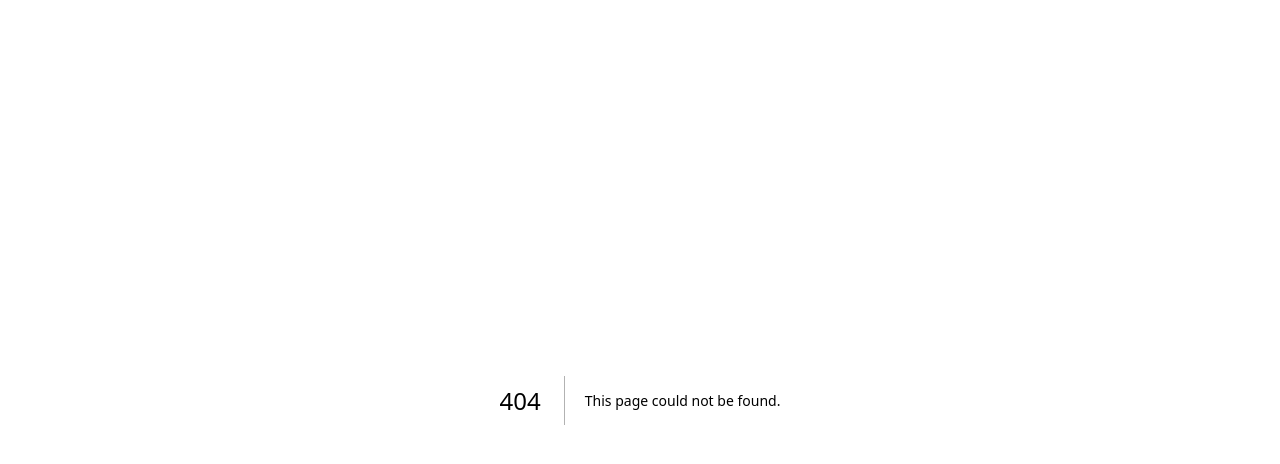
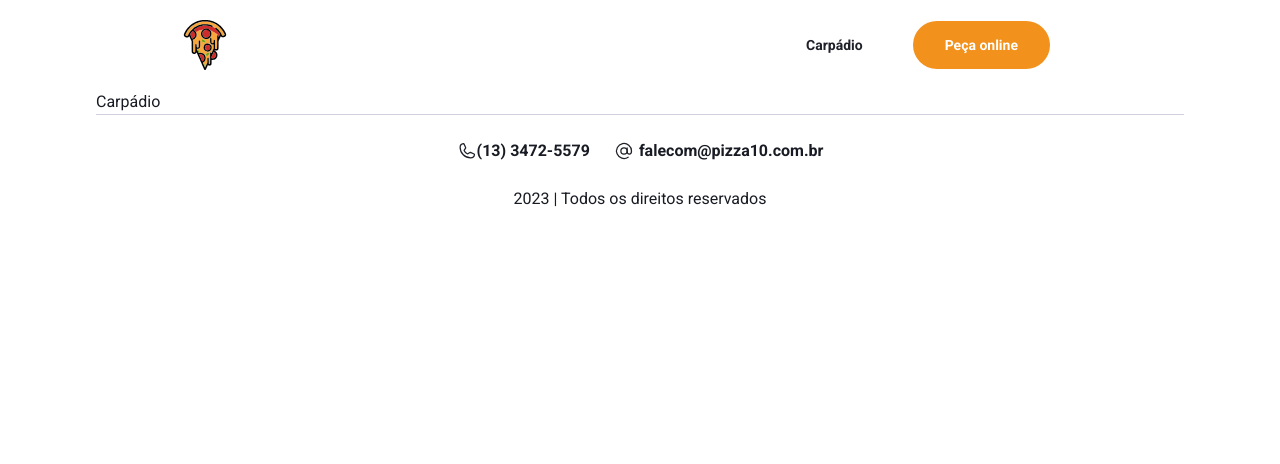
Before and after one commit to Pizza10-project/pizza10.client.web, a Next.js app: page /menu/1 in a window 1280 px wide. Before the commit this address had no page. Shown: the top 464 px of the page. Built offline with nearby package versions, Linux system fonts and the light colour scheme.

Commit message:
feat(menu): add menu screen

```diff
--- /dev/null
+++ b/src/components/Footer/index.tsx
@@ -0,0 +1,23 @@
+import { Box, Container, Divider, Flex, Link, Text } from "@chakra-ui/react"
+import { Phone, At } from "phosphor-react"
+
+export const Footer = () => {
+    return (
+        <Container as="footer" height="120px">
+            <Divider />
+
+            <Flex gap="24px" justifyContent="center" my="24px">
+                <Flex as={Link} href={"https://wa.me/1334725579"} isExternal alignItems="center">
+                    <Phone size={20} />
+                    <Text align="center" fontWeight="bold"> (13) 3472-5579</Text>
+                </Flex>
+                <Flex as={Link} href={"to:falecom@pizza10.com.br"} isExternal alignItems="center" gap="5px">
+                    <At size={20} />
+                    <Text align="center" fontWeight="bold"> falecom@pizza10.com.br</Text>
+                </Flex>
+            </Flex>
+            <Text align="center"> 2023 | Todos os direitos reservados</Text>
+
+        </Container>
+    )
+}
--- a/src/components/Nav/MenuBar/index.tsx
+++ b/src/components/Nav/MenuBar/index.tsx
@@ -1,30 +1,32 @@
 import { Button, Flex, Link } from "@chakra-ui/react";
+import { useRouter } from "next/router";
 import Logo from "../../../assets/icon/logo.icon";
 
 
 export const MenuBar = () => {
+  const router = useRouter()
+
   return (
     <Flex
       width="100%"
       justifyContent="space-between"
       alignItems="center"
-
+      px="180px"
       py="20px"
       marginTop={["24px", "0"]}
       display={["none", "flex"]}
       as="nav"
     >
-      <Link href={"/"}>
+      <Button variant="link" onClick={() => router.push("/")}>
         <Logo width={50} height={50} />
-      </Link>
+      </Button>
       <Flex justifyContent="flex-end" alignItems="center">
 
         <Button
           variant="link"
           colorScheme="white"
           mr="50px"
-          as={Link}
-          href={"/"}
+          onClick={() => router.push("/")}
         >
           Carpádio
         </Button>
@@ -36,8 +38,7 @@ export const MenuBar = () => {
           color="white"
           p="24px 32px"
           borderRadius={"30px"}
-          as={Link}
-          href={"/"}
+          onClick={() => router.push("/menu")}
         >
           Peça online
         </Button>
--- a/src/components/Nav/MenuMobile/index.tsx
+++ b/src/components/Nav/MenuMobile/index.tsx
@@ -1,7 +1,10 @@
-import { Button, Container, Flex } from "@chakra-ui/react"
+import { Button, Container, Flex, Link } from "@chakra-ui/react"
+import { useRouter } from "next/router"
 import Logo from "../../../assets/icon/logo.icon"
 
 export const MenuMobile = () => {
+    const router = useRouter()
+
     return (
         <Container
             width="100%"
@@ -19,6 +22,7 @@ export const MenuMobile = () => {
                     size="lg"
                     px="48px"
                     color="primary.950"
+                    onClick={() => router.push("/menu")}
                 >Peça Já
                 </Button>
             </Flex>
--- a/src/pages/_app.tsx
+++ b/src/pages/_app.tsx
@@ -1,11 +1,15 @@
 import { ChakraProvider } from "@chakra-ui/react";
 import type { AppProps } from "next/app";
+import { Footer } from "../components/Footer";
+import { NavBar } from "../components/Nav";
 import { theme } from "../lib/theme";
 
 function MyApp({ Component, pageProps }: AppProps) {
   return (
     <ChakraProvider theme={theme}>
+      <NavBar />
       <Component {...pageProps} />
+      <Footer />
     </ChakraProvider>
   );
 }
--- /dev/null
+++ b/src/pages/menu/[id].tsx
@@ -0,0 +1,12 @@
+
+import type { NextPage } from 'next'
+import { MenuScreen } from '../../screens/Menu'
+
+
+const Menu: NextPage = () => {
+  return (
+    <MenuScreen />
+  )
+}
+
+export default Menu
--- a/src/screens/Home/Sections/Banner/index.tsx
+++ b/src/screens/Home/Sections/Banner/index.tsx
@@ -1,6 +1,9 @@
-import { Box, Button, Flex, Heading, Text, Image, Highlight } from '@chakra-ui/react'
+import { Box, Button, Flex, Heading, Text, Image, Highlight, Link } from '@chakra-ui/react'
+import { useRouter } from 'next/router'
 
 export const BannerSection = () => {
+    const router = useRouter()
+
     return (
         <Flex backgroundColor="primary.950"
             alignItems={["baseline", 'center']}
@@ -47,6 +50,7 @@ export const BannerSection = () => {
                     color="primary.900"
                     _hover={{ backgroundColor: "primary.600", color: "primary.900" }}
                     backgroundColor="primary.500"
+                    onClick={() => router.push("/menu")}
 
                 >Pedir Agora</Button>
             </Box>
--- a/src/screens/Home/index.tsx
+++ b/src/screens/Home/index.tsx
@@ -4,7 +4,6 @@ import {
 
 
 import { Header } from '../../components/HeaderDescription'
-import { NavBar } from '../../components/Nav'
 import { BannerSection } from './Sections/Banner'
 import { DescriptionSection } from './Sections/Description'
 import { PizzaListSection } from './Sections/PizzaList'
@@ -13,11 +12,9 @@ export const HomeScreen = () => {
     return (
         <Container p="20px">
             <Header description='Peça rápido, aprecie lentamente.' title="Pizza 10 - Rápida e deliciosa" />
-            <NavBar />
             <BannerSection />
             <PizzaListSection />
             <DescriptionSection />
-
         </Container >
     )
 }
--- /dev/null
+++ b/src/screens/Menu/index.tsx
@@ -0,0 +1,9 @@
+import { Container, Text } from "@chakra-ui/react"
+
+export const MenuScreen = () => {
+    return (
+        <Container>
+            <Text>Carpádio</Text>
+        </Container>
+    )
+}
```
Also changed, not shown: src/components/PizzaCard/index.tsx (+8 -2 lines), src/screens/Home/Sections/PizzaList/index.tsx (+14 -1 lines), public/frustado.png (added).
